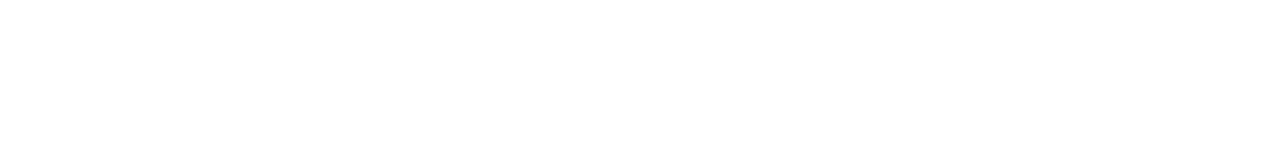
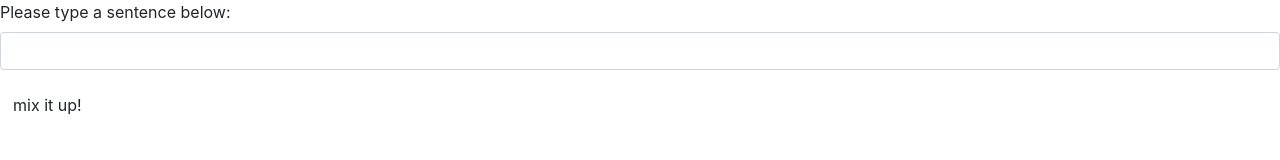
Before and after one commit to colchapm/word-play, a plain HTML site: page index.html in a window 1280 px wide. Drawn offline with Linux system fonts and the light colour scheme.

Commit message:
create input form that asks user for a sentence
Co-authored by: benji brucker <benjamin.brucker@gmail.com>

```diff
--- a/index.html
+++ b/index.html
@@ -5,8 +5,22 @@
 	<link href="css/styles.css" rel="stylesheet" type="text/css">
 	<script src="js/jquery-3.5.1.js"></script>
 	<script src="js/scripts.js"></script>
+	<title>Word Play</title>
 </head>
 <body>
+	<div id="container">
+		<form id="form">
+			<div class="form-group">
+				<label for="sentence">Please type a sentence below:</label>
+				<input id="sentence" class="form-control" type="text">
+			</div>
 
+			<button type="submit" class="btn">mix it up!</button>
+		</form>
+
+		<div id="output">
+
+		</div>
+	</div>
 </body>
 </html>
```
